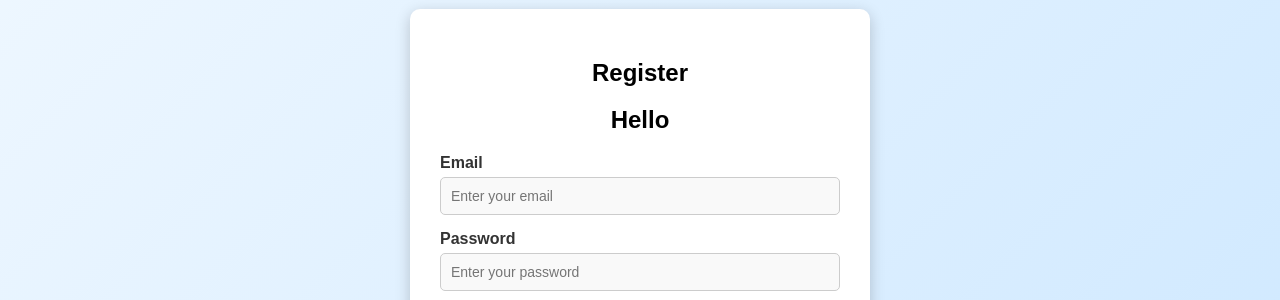
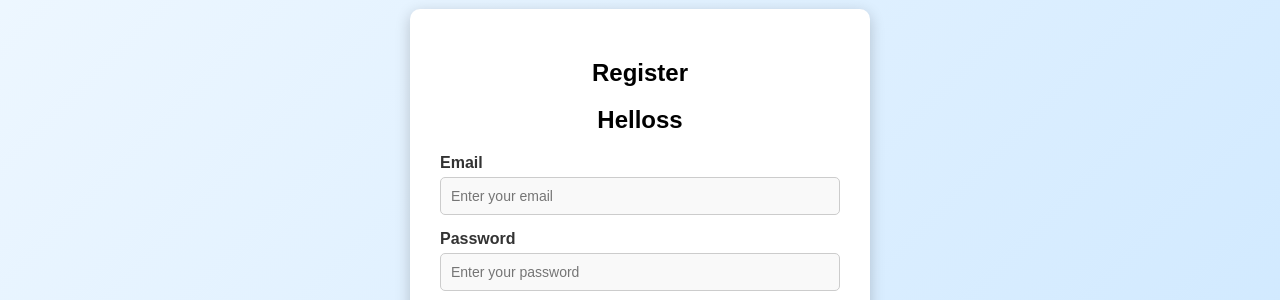
Before and after one commit to SuchiGit04/failure-analysis, a Flask app: page /register in a window 1280 px wide. Shown: the part 163-463 px from the top of the page. Run offline with Flask 3, Linux system fonts and the light colour scheme.

Commit message:
changed in the register again

```diff
--- a/Template/register.html
+++ b/Template/register.html
@@ -141,7 +141,7 @@
 <body>
     <div class="container">
         <h2>Register</h2>
-        <h2>Hello</h2>
+        <h2>Helloss</h2>
         <form method="POST" action="/register">
             <div class="form-group">
                 <label for="email">Email</label>
```
